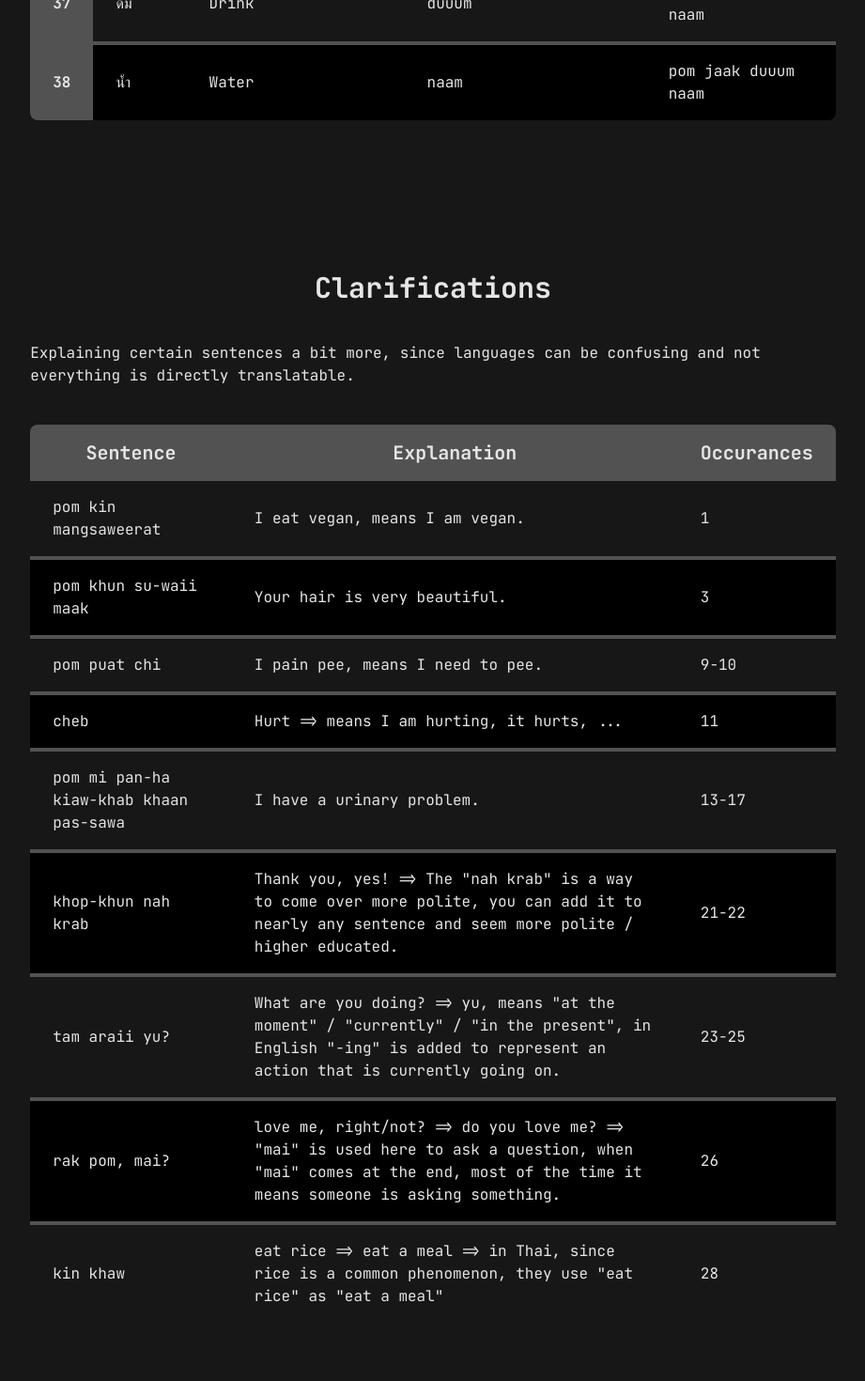
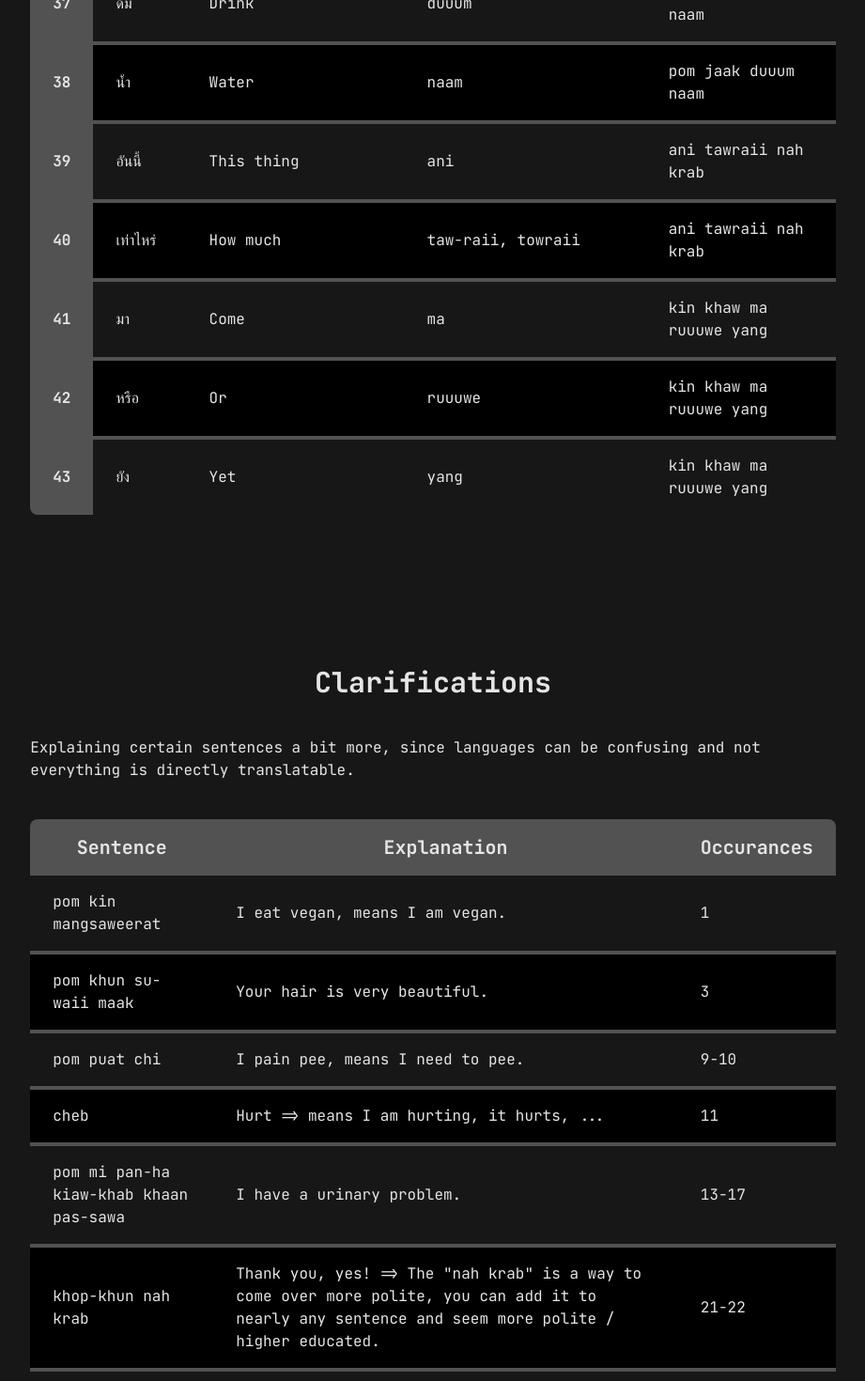
Before and after one commit to reeveng/Learning-Thai, a SvelteKit app: page / in a window 1280 px wide. Shown: the part 3400-4870 px from the top of the page at 94% size, without its empty margins (179-1100 px from the left). Built offline with nearby package versions, Linux system fonts and the light colour scheme.

Commit message:
add 2 sentences, 'kin khaw ma ruuuwe yang' and 'ani tawraii nah krab'

```diff
--- a/src/data/clarifications.ts
+++ b/src/data/clarifications.ts
@@ -46,8 +46,11 @@ export const clarifications: ClarificationType[] = [
 	},
 	{
 		sentence: 'kin khaw',
-		explanation:
-			'eat rice => eat a meal => in Thai, since rice is a common phenomenon, they use "eat rice" as "eat a meal"'
+		explanation: `eat rice => eat a meal => in Thai, since rice is a common phenomenon, they use "eat rice" as "eat a meal" / "lets eat" / "eat breakfast" / "eat lunch" / "eat dinner" => sort of used instead of "eat" in general, but only main meals and doesn't apply to snacks, desert, ...`
+	},
+	{
+		sentence: 'kin khaw ma ruuuwe yang',
+		explanation: 'Eat rice come or yet? => Did you eat before coming here?'
 	}
 ];
 // ,{
--- a/src/data/translations.ts
+++ b/src/data/translations.ts
@@ -233,6 +233,36 @@ export const translations: TranslationType[] = [
 		english: 'Water',
 		pronounciation: 'naam',
 		example: 'pom jaak duuum naam'
+	},
+	{
+		thai: 'อันนี้',
+		english: 'This thing',
+		pronounciation: 'ani',
+		example: 'ani tawraii nah krab'
+	},
+	{
+		thai: 'เท่าไหร่',
+		english: 'How much',
+		pronounciation: 'taw-raii, towraii',
+		example: 'ani tawraii nah krab'
+	},
+	{
+		thai: 'มา',
+		english: 'Come',
+		pronounciation: 'ma',
+		example: 'kin khaw ma ruuuwe yang'
+	},
+	{
+		thai: 'หรือ',
+		english: 'Or',
+		pronounciation: 'ruuuwe',
+		example: 'kin khaw ma ruuuwe yang'
+	},
+	{
+		thai: 'ยัง',
+		english: 'Yet',
+		pronounciation: 'yang',
+		example: 'kin khaw ma ruuuwe yang'
 	}
 ];
 
--- a/src/routes/helper.ts
+++ b/src/routes/helper.ts
@@ -12,9 +12,12 @@ export const addOccurancesToClarification = (
 	// Iterate over the sorted clarifications and add translation information
 	extendedClarifications.forEach((clarification) => {
 		const sentence = removeNonLetters(clarification.sentence);
-		const matchingTranslations = translations.filter(
-			(translation) => removeNonLetters(translation.example) === sentence
-		);
+		const matchingTranslations = translations.filter((translation) => {
+			const exampleSentence = removeNonLetters(translation.example).toLowerCase();
+			const stringToClarify = sentence.toLowerCase();
+
+			return exampleSentence.includes(stringToClarify);
+		});
 		const translationIndexes = matchingTranslations.map((translation) =>
 			humanReadableIndex(translations.indexOf(translation))
 		);
```
